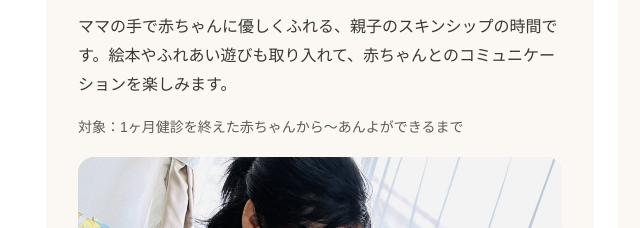
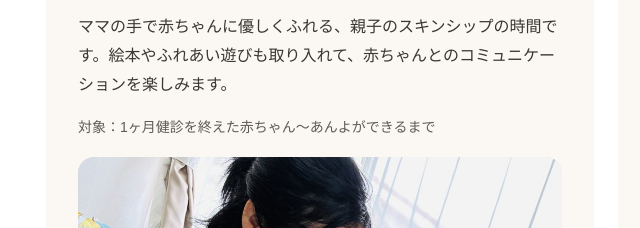
Before and after one commit to sakiotonohababy/sakiotonohababy.github.io, a plain HTML site: page index.html in a window 1280 px wide. Shown: the part 1996-2224 px from the top of the page, 34-674 px from the left. Drawn offline with Linux system fonts and the light colour scheme; a web font is replaced by a local one.

Commit message:
Ver1.2.2
から～
↓
～

```diff
--- a/index.html
+++ b/index.html
@@ -94,7 +94,7 @@ a{color:#4E6E55}a:hover{color:#3B5641}
 </div>
 <h3 style="margin: 0; font-size: 24px">ベビーマッサージ</h3>
 <p style="margin: 0">ママの手で赤ちゃんに優しくふれる、親子のスキンシップの時間です。絵本やふれあい遊びも取り入れて、赤ちゃんとのコミュニケーションを楽しみます。</p>
-<p style="margin: 0; font-size: 14px; color: #5F5B54">対象：1ヶ月健診を終えた赤ちゃんから～あんよができるまで</p>
+<p style="margin: 0; font-size: 14px; color: #5F5B54">対象：1ヶ月健診を終えた赤ちゃん～あんよができるまで</p>
 <img src="images/babymassage.jpg" alt="ベビーマッサージをするママと赤ちゃん" style="width: 100%; aspect-ratio: 3 / 4; border-radius: 16px; object-fit: cover; object-position: 50% 0%; background: #EAE3D6">
 <div style="border-top: 1px dashed #D9D1C3; padding-top: 16px; display: flex; flex-direction: column; gap: 10px">
 <div style="font-weight: 700; font-size: 15px">レッスンの流れ</div>
```
